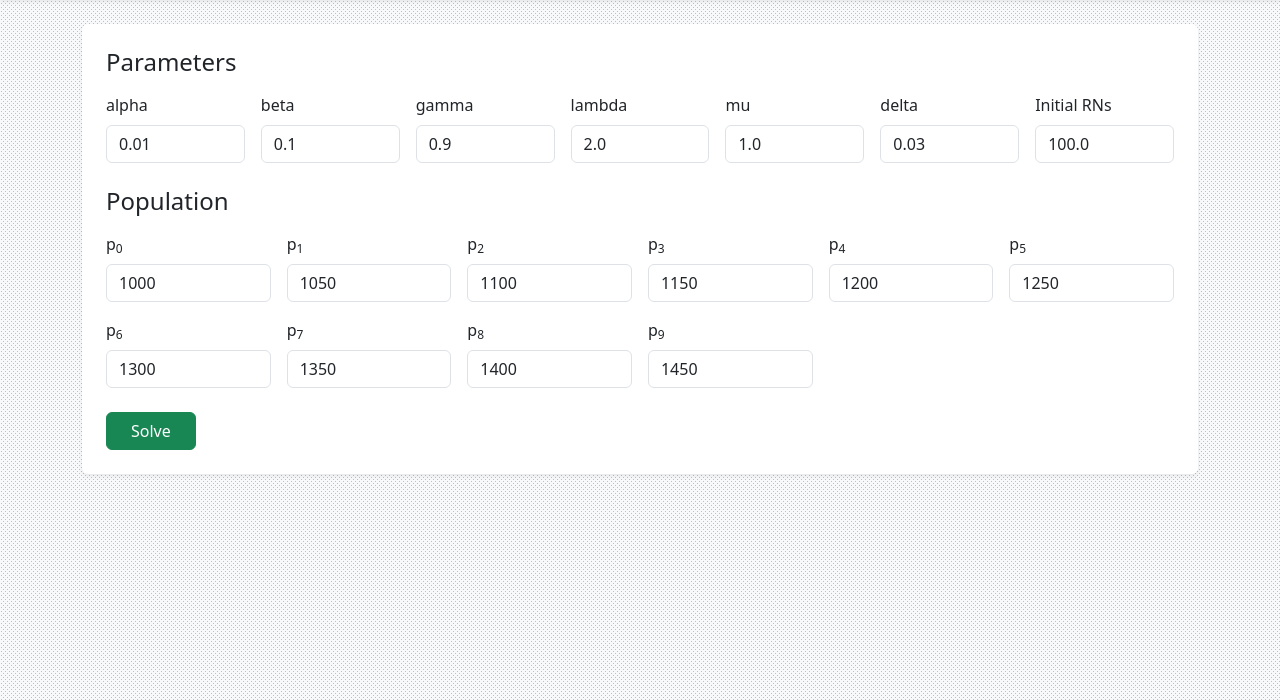
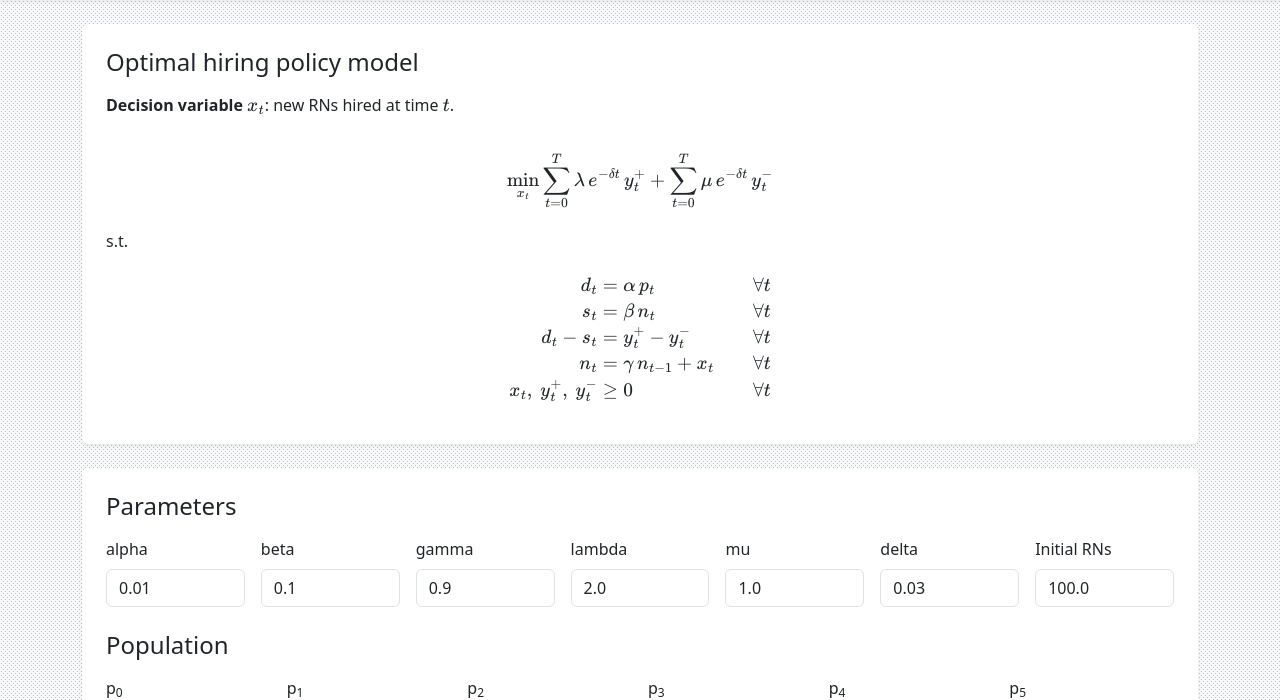
Before and after one commit to jorge-antares/healthworkforce, a Flask app: page /solve in a window 1280 px wide. Shown: the part 56-756 px from the top of the page. Run offline with Flask 3, Linux system fonts and the light colour scheme.

Commit message:
Model formulation

```diff
--- a/app/templates/solve.html
+++ b/app/templates/solve.html
@@ -20,6 +20,24 @@
     </nav>
 
     <main class="container py-4">
+        <div class="card shadow-sm border-0 p-4 mb-4" id="model-container">
+            <h2 class="h4 mb-3">Optimal hiring policy model</h2>
+            <p><strong>Decision variable</strong> \(x_t\): new RNs hired at time \(t\).</p>
+            \[
+            \min_{x_t} \sum_{t=0}^{T} \lambda\, e^{-\delta t}\, y_t^{+} + \sum_{t=0}^{T} \mu\, e^{-\delta t}\, y_t^{-}
+            \]
+            <p class="mb-1">s.t.</p>
+            \[
+            \begin{aligned}
+            d_t &= \alpha\, p_t && \forall t \\
+            s_t &= \beta\, n_t && \forall t \\
+            d_t - s_t &= y_t^{+} - y_t^{-} && \forall t \\
+            n_t &= \gamma\, n_{t-1} + x_t && \forall t \\
+            x_t,\ y_t^{+},\ y_t^{-} &\ge 0 && \forall t
+            \end{aligned}
+            \]
+        </div>
+
         <form method="post" class="card shadow-sm border-0 p-4 mb-4">
             <h2 class="h4 mb-3">Parameters</h2>
             <div class="row g-3 mb-4">
@@ -70,6 +88,7 @@
         </div>
         {% endif %}
     </main>
+    <script async src="https://cdn.jsdelivr.net/npm/mathjax@3/es5/tex-chtml.js"></script>
     {% if result %}
     <script src="https://cdn.jsdelivr.net/npm/chart.js@4.4.3/dist/chart.umd.min.js"></script>
     <script>
```
